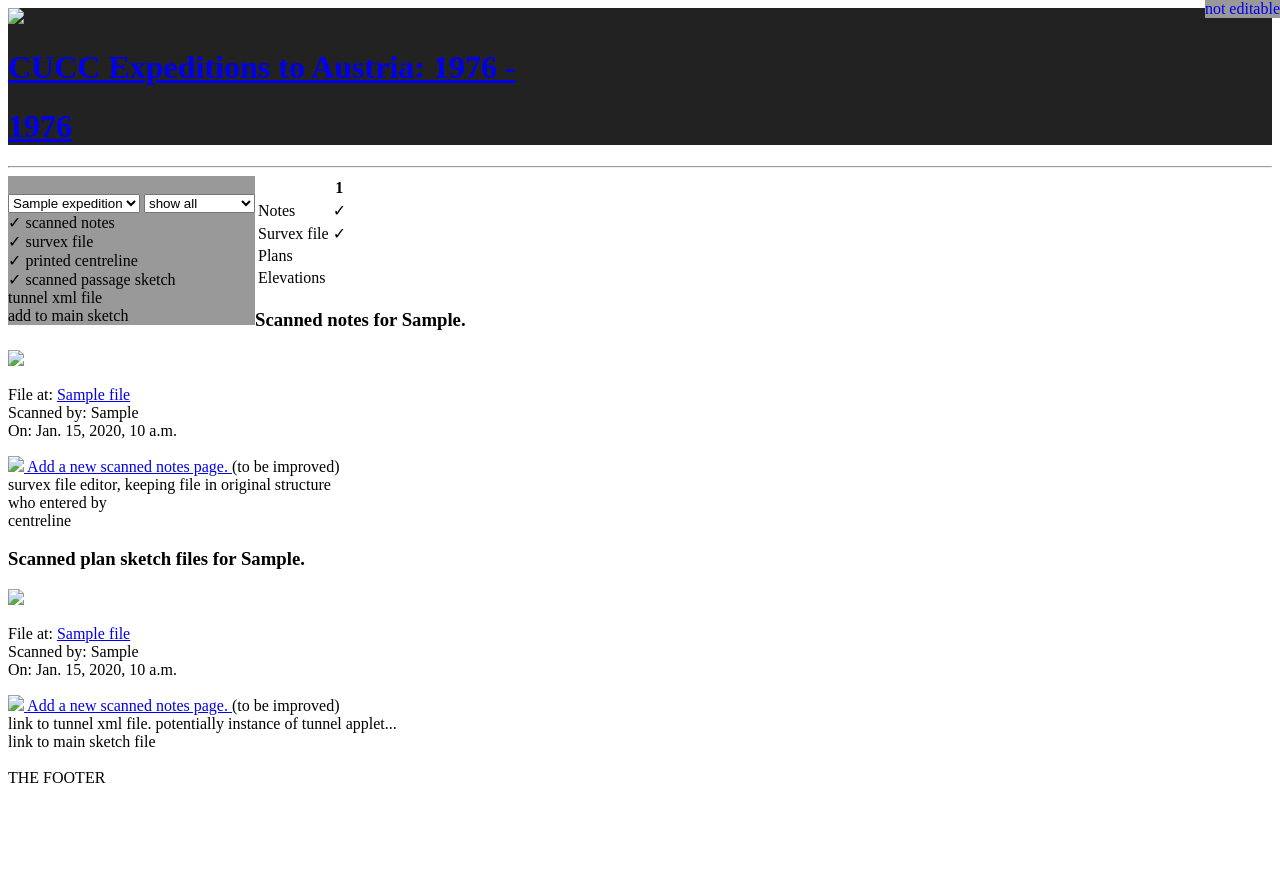
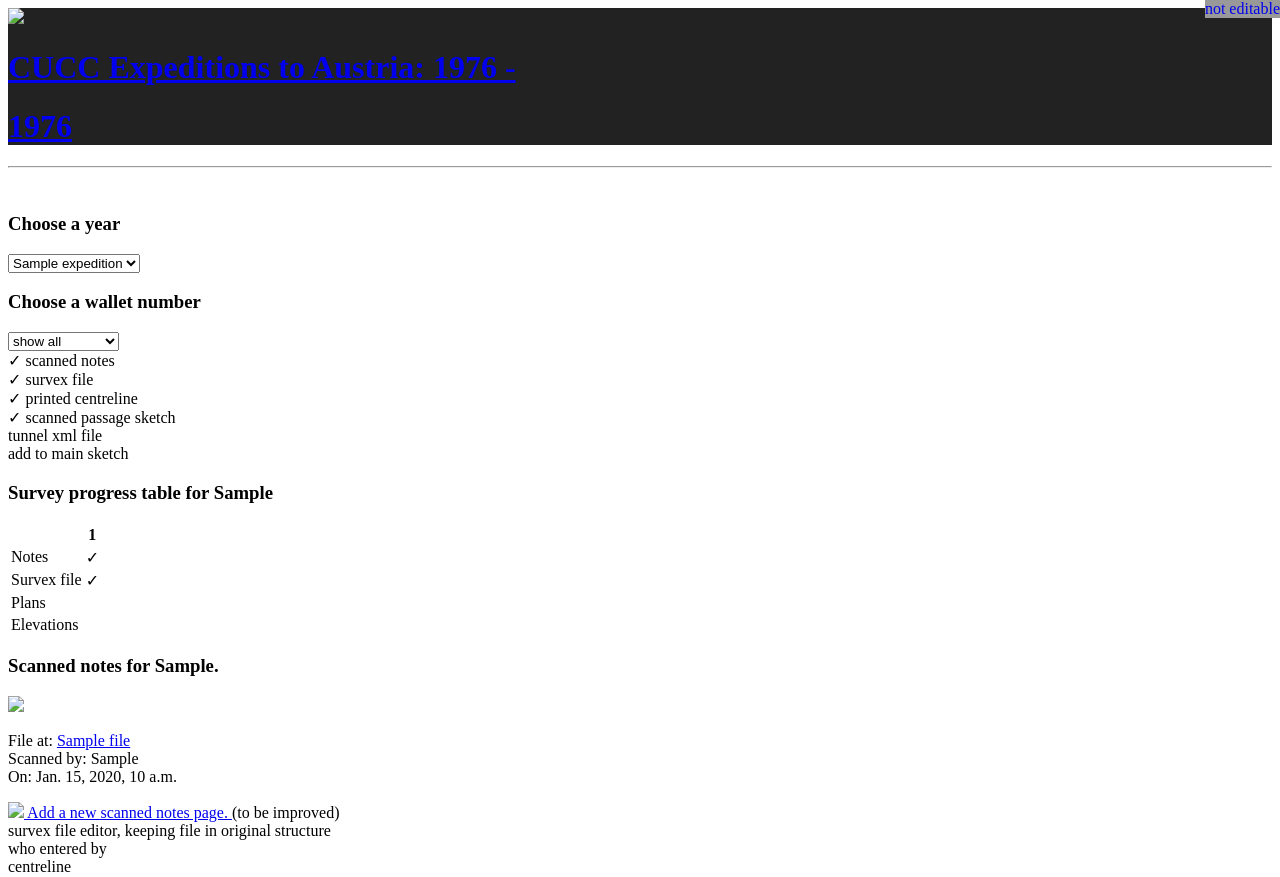
Before and after one commit to foobarbecue/troggle, a Django app: template templates/survey.html in a window 1280 px wide. Shown: the top 877 px of the page. Before the commit the page ends 783 px from the top, so only its background shows below. Run offline with Django 3.2, Linux system fonts and the light colour scheme; the template is opened without the code that fills it: most values are stand-ins (such as "Sample title", 1, 10 or a date in 2020).

Commit message:
[svn] Survey table improvements, added calendar to urls Copied from http://cucc@cucc.survex.com/svn/trunk/expoweb/troggle/, rev. 8201 by aaron @ 1/19/2009 7:19 AM

```diff
--- a/media/css/nav.css
+++ b/media/css/nav.css
@@ -1,10 +1,9 @@
 div#nav {
 	width: 12em;
 	float: left;
-	width: 12em;
-	background: #EBEBEB;
+	background: rgb(153, 153, 153);
 	padding: 15px 0;
 	height:100%
 }
 
-div#content { style="margin-left:13em"}
+div#content { margin-left:13em }
--- a/templates/base.html
+++ b/templates/base.html
@@ -7,7 +7,7 @@
 <title>{% block title %}THE TITLE{% endblock %}</title>
 
 <script src="{{ settings.MEDIA_URL }}js/base.js" type="text/javascript"></script>
-{% block javascript %}{% endblock %}
+{% block head %}{% endblock %}
 </head>
 
 <body>
@@ -29,16 +29,21 @@
   </div>
 </div>
 </a>
-<div id="nav" style="float:left; top:200; background:#999; width:200; height:100%"> {% block nav %}
-
-  {% endblock %} </div>
 
 
-<div id="content">
+  {% block nav %}
+  <!-- Use id="nav" for the left side menu -->
+  {% endblock %}
+
+
+
+<div id="content" >
 {% block content %}
     REPLACE : The content
 {% endblock %}
+
 </div>
+
 
 <div id="footer">
 {% block footer %}
--- a/templates/survey.html
+++ b/templates/survey.html
@@ -3,26 +3,31 @@
 
 
 {% block title %}CUCC Virtual Survey Binder: {{ current_expedition }}{{ current_survey }}{%endblock%}
-{% block javascript %}
+{% block head %}
+
+<link rel="stylesheet" type="text/css" href="{{ settings.MEDIA_URL }}css/nav.css" />
 
 <script language="javascript">
 	blankColor = "rgb(153, 153, 153)"
 	highlightedColor = "rgb(125, 125, 125)"
-	chosenColor = "rgb(102, 102, 102)"
+	chosenColor = "rgb(255, 255, 255)"
 	mnuItmLst=document.getElementsByClassName("menuBarItem")
 	function highlight(div){
 	for (var i = 0, divIter; divIter = mnuItmLst[i]; i++) {
-			if (divIter.style.backgroundColor!="rgb(102, 102, 102)"){
+			/*loop though all menuitems. blank them except for the chosen one*/
+			if (divIter.style.backgroundColor!=chosenColor){
 			divIter.style.backgroundColor=blankColor;
 			}
 		}
-		if (div.style.backgroundColor!="rgb(102, 102, 102)"){
-			div.style.backgroundColor="#B0B0B0";
+			/*highlight the mouseovered div unless it is the chosen one*/
+		if (div.style.backgroundColor!=chosenColor){
+			div.style.backgroundColor=highlightedColor;
 		}
 	}
 
 	function unhighlight(div){
-		if (div.style.backgroundColor!=blankColor){
+			/*highlight the mouseovered div unless it is the chosen one*/
+		if (div.style.backgroundColor!=chosenColor){
 			div.style.backgroundColor=blankColor;
 		}
 	}
@@ -40,12 +45,11 @@
 	}
 
 	function redirectSurvey(){
-		window.location = "{{ settings.URL_ROOT }}survey/" + document.getElementById("expeditionChooser").value + "%23" + document.getElementById("surveyChooser").value;
-		document.getElementById("progressTableContent").style.display='hidden'
+		window.location = "{% url survey %}" + '/' + document.getElementById("expeditionChooser").value + "%23" + document.getElementById("surveyChooser").value;
 	}
 
 	function redirectYear(){
-		window.location = "{{ settings.URL_ROOT }}survey/" + document.getElementById("expeditionChooser").value + "%23"
+		window.location = "{% url survey %}" + '/' + document.getElementById("expeditionChooser").value + "%23";
 	}
 </script>
 {% endblock %}
@@ -61,27 +65,28 @@
 </div>
 
 {% block nav %}
-<div id="sidebar1">
+<div id="nav">
   <br />
-  <select id="expeditionChooser" onchange="redirectYear()">
+
+  <h3>Choose a year</h3>
+
+  <select id="expeditionChooser" class="centre" onChange="redirectYear()">
 
 	{% for expedition in expeditions.reverse %}
 
-    <option label="{{ expedition }}" value="{{ expedition }}"
-    		{% ifequal expedition current_expedition %}
-    			selected
-	        {% endifequal %}	>
+    <option label="{{ expedition }}" value="{{ expedition }}" {% ifequal expedition current_expedition %}selected{% endifequal %}>
 
-    {{ expedition }}
+	    {{ expedition }}
 
     </option>
-
-
     {% endfor %}
 
+  </select>
+  <br>
 
-  </select>
-  <select id="surveyChooser" onchange="redirectSurvey()">
+   <h3>Choose a wallet number</h3>
+
+  <select id="surveyChooser" class="centre" onChange="redirectSurvey()">
     <option label="show all" value=""> {% for survey in current_expedition.survey_set.all %}
     <option label="{{ survey }}" value="{{ survey.wallet_number }}"
     		{% ifequal survey current_survey %}
@@ -89,30 +94,33 @@
 	        {% endifequal %}	>
     {{ survey }} </option>
 
-
     {% endfor %}
 
     <option label="add" value="add">
   </select>
   <div id="status">
-    <div id="notes" class="menuBarItem" onmouseover="highlight(this)" onmouseout="unhighlight(this)" onclick="choose(this)"> {% if notes %}&#10003;{% endif %}
+    <div id="notes" class="menuBarItem" onMouseOver="highlight(this)" onMouseOut="unhighlight(this)" onClick="choose(this)"> {% if notes %}&#10003;{% endif %}
       scanned notes </div>
-    <div id="survexFile" class="menuBarItem" onmouseover="highlight(this)" onmouseout="unhighlight(this)" onclick="choose(this)"> {% if current_survey.survex_file %}&#10003;{% endif %}
+    <div id="survexFile" class="menuBarItem" onMouseOver="highlight(this)" onMouseOut="unhighlight(this)" onClick="choose(this)"> {% if current_survey.survex_file %}&#10003;{% endif %}
       survex file </div>
-    <div id="printedCentreline" class="menuBarItem" onmouseover="highlight(this)" onmouseout="unhighlight(this)" onclick="choose(this)"> {% if current_survey.centreline_printed_on %}&#10003;{% endif %}
+    <div id="printedCentreline" class="menuBarItem" onMouseOver="highlight(this)" onMouseOut="unhighlight(this)" onClick="choose(this)"> {% if current_survey.centreline_printed_on %}&#10003;{% endif %}
       printed centreline </div>
-    <div id="scannedPassageSketch" class="menuBarItem" onmouseover="highlight(this)" onmouseout="unhighlight(this)" onclick="choose(this)"> {% if planSketches %}&#10003;{% endif %}
+    <div id="scannedPassageSketch" class="menuBarItem" onMouseOver="highlight(this)" onMouseOut="unhighlight(this)" onClick="choose(this)"> {% if planSketches %}&#10003;{% endif %}
       scanned passage sketch </div>
-    <div id="tunnelXMLfile" class="menuBarItem" onmouseover="highlight(this)" onmouseout="unhighlight(this)" onclick="choose(this)">tunnel xml file</div>
-    <div id="mainSketchIntegration" class="menuBarItem" onmouseover="highlight(this)" onmouseout="unhighlight(this)" onclick="choose(this)">add to main sketch</div>
+    <div id="tunnelXMLfile" class="menuBarItem" onMouseOver="highlight(this)" onMouseOut="unhighlight(this)" onClick="choose(this)">tunnel xml file</div>
+    <div id="mainSketchIntegration" class="menuBarItem" onMouseOver="highlight(this)" onMouseOut="unhighlight(this)" onClick="choose(this)">add to main sketch</div>
   </div>
  </div>
-  {% endblock %}
+</div>
+{% endblock %}
 
 {% block content %}
 <div id="mainContent">
-  <div id="progressTableContent" class="behind" style="display:block;">
-    <table>
+
+  <div id="progressTableContent" style="display:block; overflow:auto">
+  <h3>Survey progress table for {{ current_expedition }}</h3>
+  {% if current_expedition.survey_set.all %} <!-- if there are any surveys in the expedition, make the table -->
+    <table class="centre">
       <tr>
         <th> </th>
         {% for survey in current_expedition.survey_set.all %}
@@ -147,6 +155,9 @@
           {% endif %} </td>
         {% endfor %} </tr>
     </table>
+	{% else %}
+		<center>[ There are no surveys in the database for this year. ]</center>
+	{% endif %}
   </div>
   <div id="notesContent" class="behind">
     <h3>Scanned notes for {{ current_survey }}.</h3>
--- a/urls.py
+++ b/urls.py
@@ -33,7 +33,9 @@ urlpatterns = patterns('',
 
     url(r'^statistics/?$', stats, name="stats"),
 
-    (r'^survey/?$', surveyindex),
+    url(r'^calendar/(?P<year>\d\d\d\d)?$', calendar, name="calendar"),
+
+    url(r'^survey/?$', surveyindex, name="survey"),
     (r'^survey/(?P<year>\d\d\d\d)\#(?P<wallet_number>\d*)$', survey),
 
     (r'^admin/doc/?', include('django.contrib.admindocs.urls')),
```
Also changed, not shown: media/css/main2.css (+16 -68 lines).
